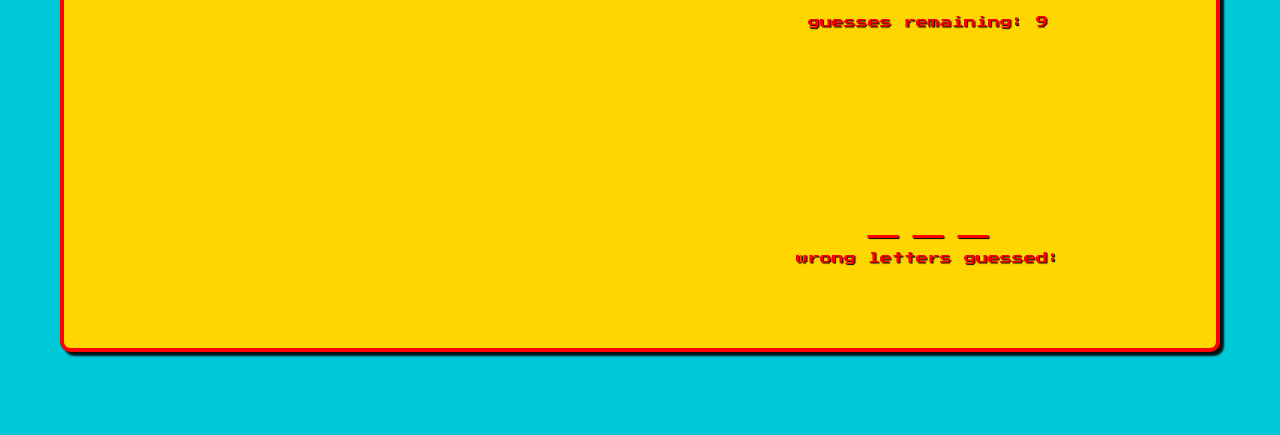
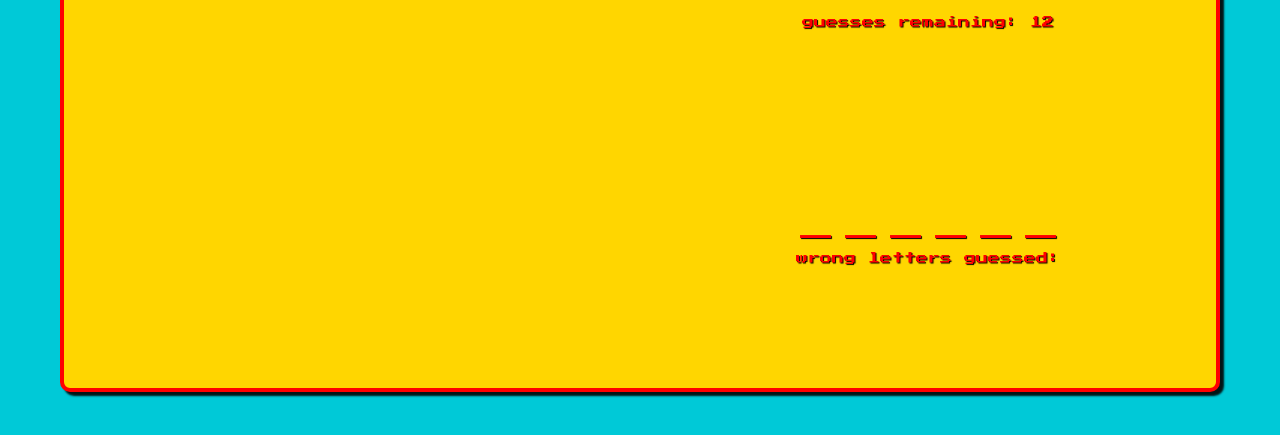
Before and after one commit to jamiereaves/Word-Guess-Game, a plain HTML site: page index.html in a window 1280 px wide. Shown: the part 299-734 px from the top of the page. Drawn offline with Linux system fonts and the light colour scheme; a web font is replaced by a local one.

Commit message:
final commit before submision. added answer choices and hints. made final touches to css

```diff
--- a/assets/css/style.css
+++ b/assets/css/style.css
@@ -98,7 +98,7 @@ so content displays like a row rather than a column and center content. auto mar
 set shadow to give a little texture and match logo shadow*/
 #mainContent{
     width:90%;
-    min-height:400px;
+    min-height:440px;
     background: #ffd600;
     border-radius: 10px;
     border-color: #ff0000;
--- a/assets/javascript/game.js
+++ b/assets/javascript/game.js
@@ -1,5 +1,5 @@
 //create an array of potential answers and assign to the variable words
-var words = ["jerry", "elaine", "costanza", "festivus", "frogger", "kramer", "newman", "puddy", "pez"];
+var words = ["jerry", "elaine", "costanza", "festivus", "frogger", "kramer", "newman", "puddy", "pez", "schnapps", "fdr", "cosmo", "assman", "shrinkage", "devils", "babu"];
 //create an array of associated hint images
 var hints =["assets/images/jerryhint.gif",
 "assets/images/elainehint.gif",
@@ -9,10 +9,17 @@ var hints =["assets/images/jerryhint.gif",
 "assets/images/kramerhint.gif",
 "assets/images/newmanhint.gif",
 "assets/images/puddyhint.gif",
-"assets/images/pezhint.gif"
+"assets/images/pezhint.gif",
+"assets/images/schnappshint.gif",
+"assets/images/fdrhint.gif",
+"assets/images/cosmohint.gif",
+"assets/images/assmanhint.gif",
+"assets/images/shrinkagehint.gif",
+"assets/images/devilshint.gif",
+"assets/image/babuhint.gif"
 ];
 //generate a random number between 0 and the highest array index.  assign this to the variable choice
-var choice = Math.floor(Math.random()*9);
+var choice = Math.floor(Math.random()*16);
 //use this random number to select an element of the array. assign this to the variable answer.
 var answer = words[choice];
 //determine the length of the chosen word. assign this to the variable answerLength.
@@ -64,8 +71,8 @@ var initialView = function(){
 
 //function called resetVars that resets the global variables.
 var resetVars =function(){
-    words = ["jerry", "elaine", "costanza", "festivus", "frogger", "kramer", "newman", "puddy", "pez"];
-    choice = Math.floor(Math.random()*9);
+    words = ["jerry", "elaine", "costanza", "festivus", "frogger", "kramer", "newman", "puddy", "pez", "schnapps", "fdr", "cosmo", "assman", "shrinkage", "devils", "babu"];
+    choice = Math.floor(Math.random()*16);
     answer = words[choice];
     answerLength = answer.length;
     guesses = answerLength + 6;
```
Also changed, not shown: assets/images/assmanhint.gif (added), assets/images/babuhint.gif (added), assets/images/cosmohint.gif (added), assets/images/devilshint.gif (added), assets/images/shrinkagehint.gif (added), 3 other files.
